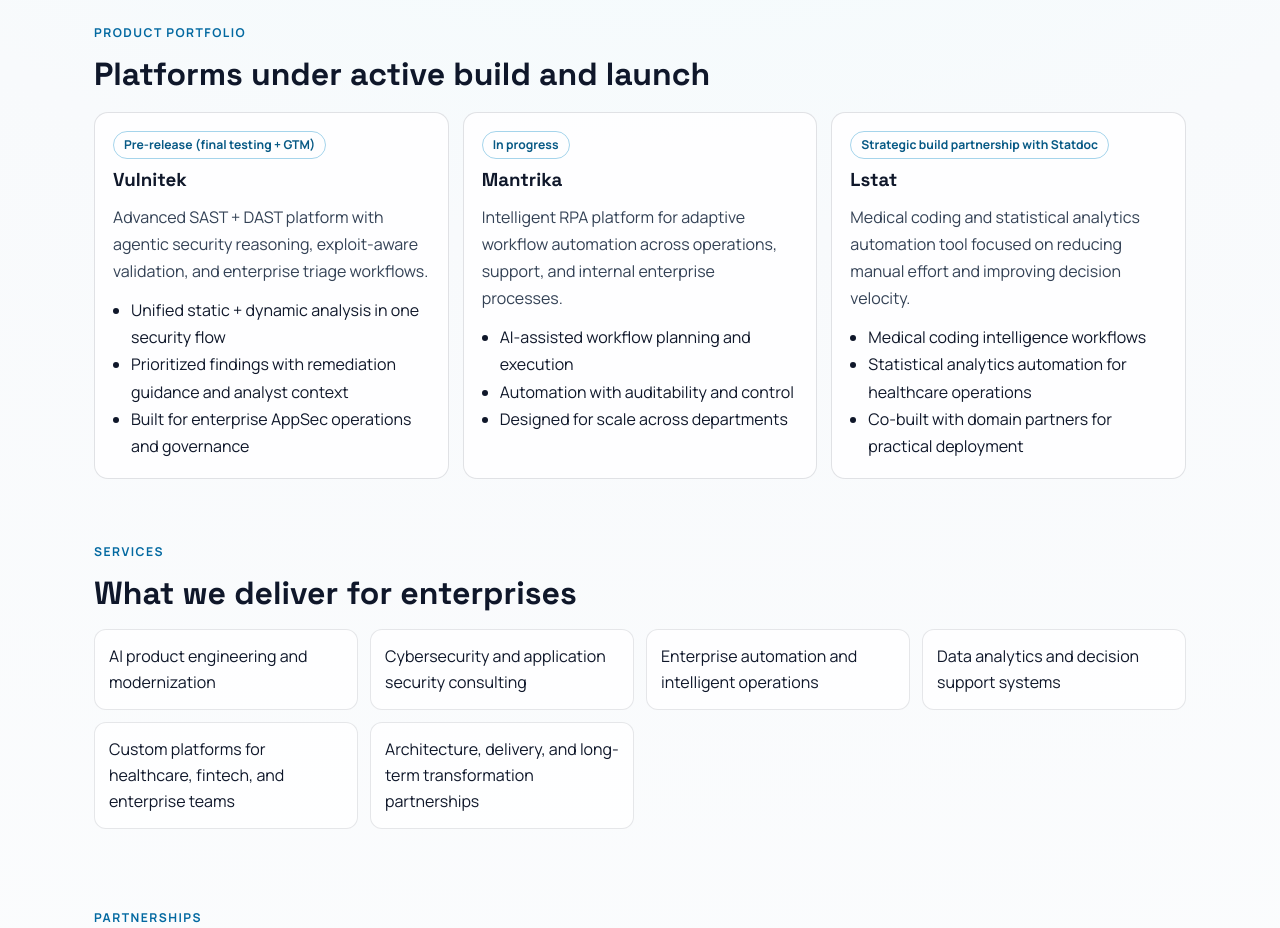
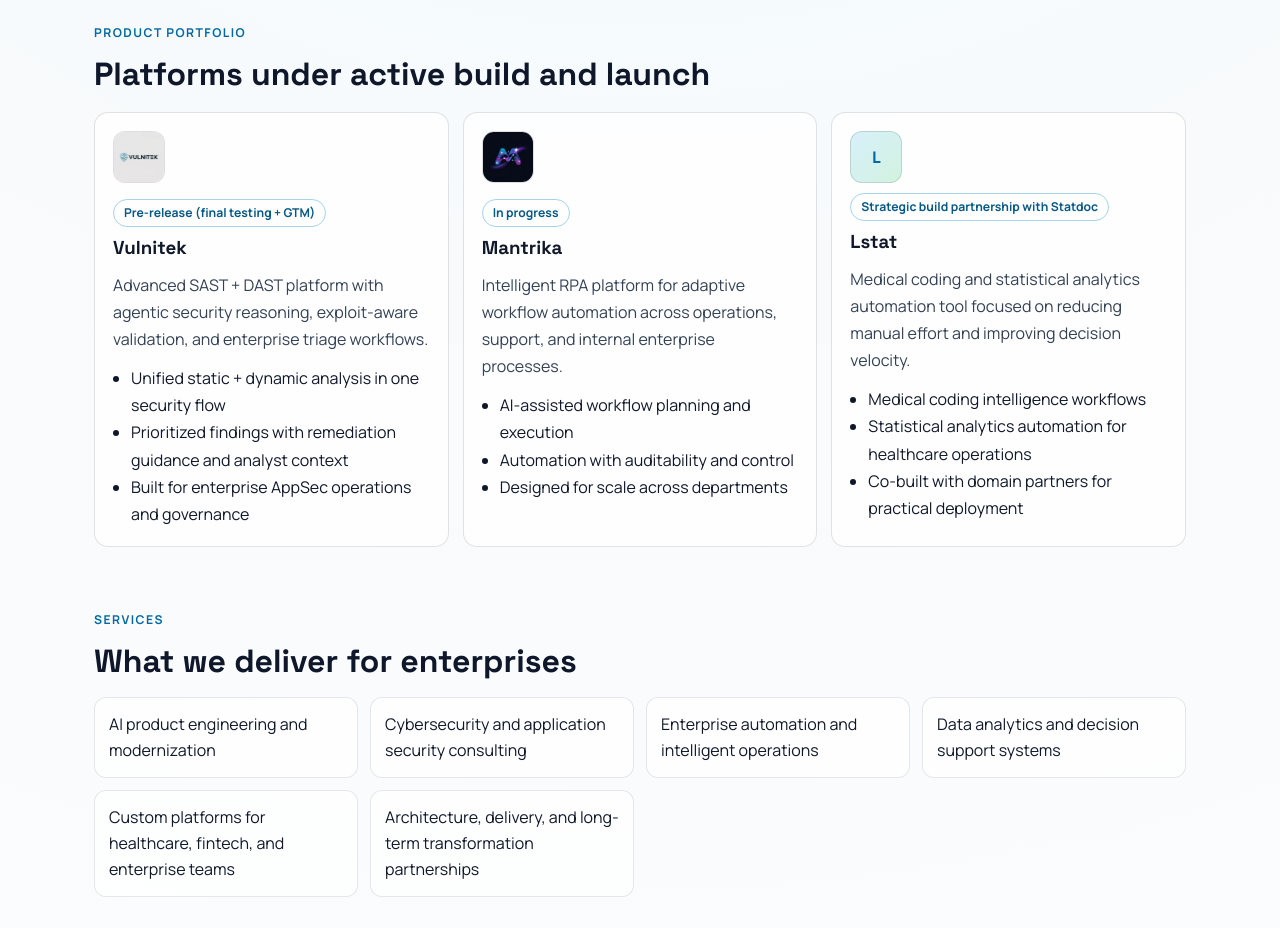
Before and after one commit to Lee12389/leecognitek, a React (Vite) app: page / in a window 1280 px wide. Shown: the part 940-1868 px from the top of the page. Built offline with nearby package versions, Linux system fonts and the light colour scheme.

Commit message:
Add Vulnitek and Mantrika logos to product cards

```diff
--- a/src/App.css
+++ b/src/App.css
@@ -331,6 +331,29 @@
   padding: 18px;
 }
 
+.product-head {
+  margin-bottom: 10px;
+}
+
+.product-logo {
+  width: 52px;
+  height: 52px;
+  border-radius: 12px;
+  object-fit: cover;
+  border: 1px solid rgba(15, 23, 42, 0.14);
+  background: #fff;
+}
+
+.product-logo-fallback {
+  display: inline-flex;
+  align-items: center;
+  justify-content: center;
+  font-weight: 800;
+  font-size: 1rem;
+  color: #0369a1;
+  background: linear-gradient(135deg, rgba(14, 165, 233, 0.16), rgba(34, 197, 94, 0.2));
+}
+
 .badge {
   display: inline-block;
   margin-bottom: 10px;
--- a/src/App.jsx
+++ b/src/App.jsx
@@ -1,10 +1,13 @@
 import "./App.css";
 import { useState } from "react";
 import brandLogo from "./assets/leecognitek-logo.jpg";
+import vulnitekLogo from "./assets/vulnitek-logo.png";
+import mantrikaLogo from "./assets/mantrika-logo.jpg";
 
 const products = [
   {
     name: "Vulnitek",
+    logo: vulnitekLogo,
     stage: "Pre-release (final testing + GTM)",
     summary:
       "Advanced SAST + DAST platform with agentic security reasoning, exploit-aware validation, and enterprise triage workflows.",
@@ -16,6 +19,7 @@
   },
   {
     name: "Mantrika",
+    logo: mantrikaLogo,
     stage: "In progress",
     summary:
       "Intelligent RPA platform for adaptive workflow automation across operations, support, and internal enterprise processes.",
@@ -27,6 +31,7 @@
   },
   {
     name: "Lstat",
+    logo: "",
     stage: "Strategic build partnership with Statdoc",
     summary:
       "Medical coding and statistical analytics automation tool focused on reducing manual effort and improving decision velocity.",
@@ -164,6 +169,13 @@
           <div className="card-grid">
             {products.map((product) => (
               <article key={product.name} className="product-card">
+                <div className="product-head">
+                  {product.logo ? (
+                    <img src={product.logo} alt={`${product.name} logo`} className="product-logo" />
+                  ) : (
+                    <div className="product-logo product-logo-fallback">{product.name[0]}</div>
+                  )}
+                </div>
                 <div className="badge">{product.stage}</div>
                 <h3>{product.name}</h3>
                 <p>{product.summary}</p>
```
Also changed, not shown: src/assets/mantrika-logo.jpg (added), src/assets/vulnitek-logo.png (added).
